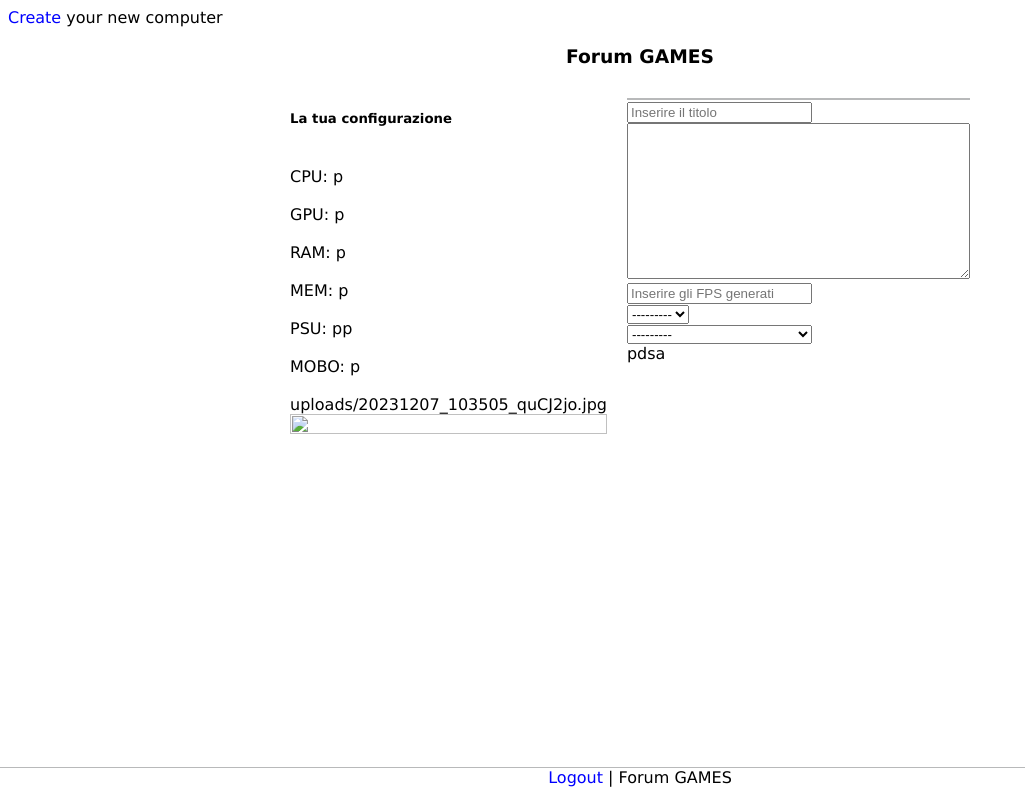
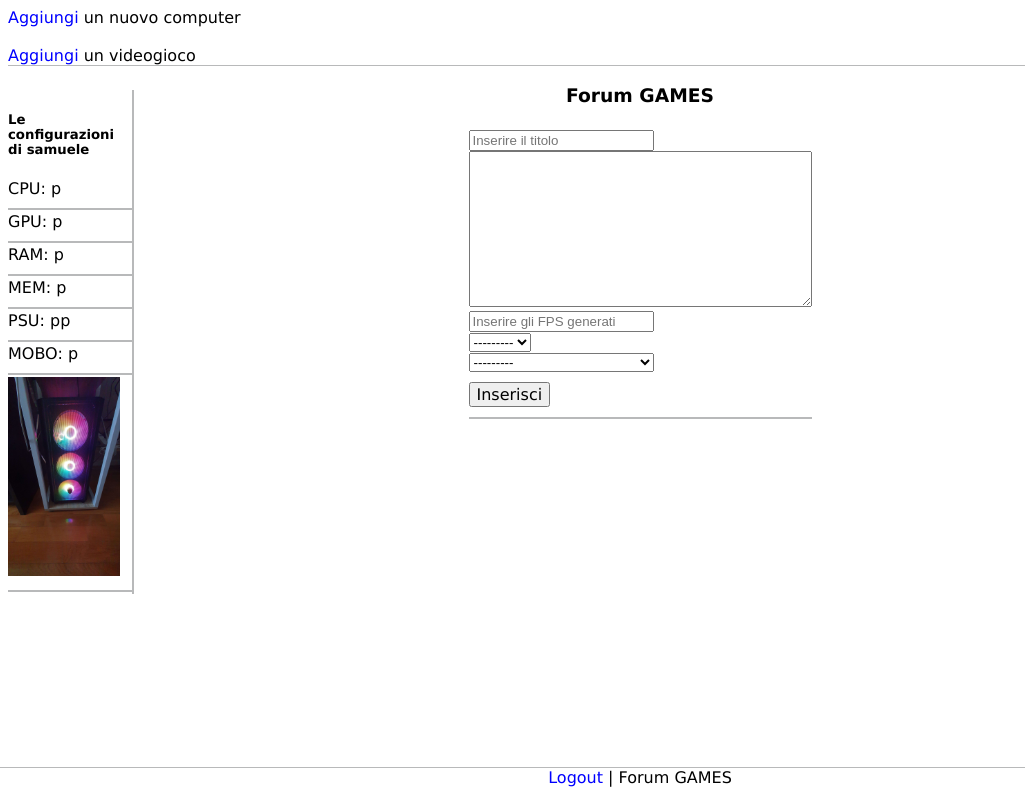
Before and after one commit to FlEtOsAuRoM99/ProjectTechWeb_ForumGames, a Django app: page / in a window 1280 px wide. Shown: the whole page, without its empty margins (0-1025 px from the left). Run offline with Django 4.2, Linux system fonts and the light colour scheme; a user stored in the database is signed in; data comes from the database, SQL or seed files in the repository; data that the repository does not hold is empty.

Commit message:
new template

```diff
--- a/ForumGames/templates/html/ForumGames/Blog.html
+++ b/ForumGames/templates/html/ForumGames/Blog.html
@@ -3,41 +3,70 @@
 {%block newStyleSheet%}
 {%load static%}
 <link rel="stylesheet" href="{% static 'css/ConfigurazioneStyle.css' %}">
-
 {%endblock%}
 
 {%block tuaConfigurazione%}
     {%if user.is_authenticated %}
-        <div class="div-sinistar">
-            <article>
-                <div class="div-contenitore">
-                    <div class="div-configurazione">
+        <div class="div-contenitoreMenu">
+
+            <div class="div-contenitoreMenuInterno">
+                <section>
+                            <div class="div-sinistra">
+
+                                <div class="div-configurazioneSinistra">
                                     <div class="div-log">
-                            <h5> La tua configurazione </h5>
+                                        <h5> Le configurazioni di {{user.username}} </h5>
                                     </div>
 
+                                    <div class="config">
+                                        {%for i in elenco%}
+
+
+                                            {% if i.url == None %}
                                                 <div class="div-log">
-                            {%for i in elenco%}
-                                <br>
-                                <div>
                                                     <span id="subspaninput">{{i}}</span>
                                                 </div>
+                                            {%else%}
+                                                <div class="div-log">
+                                                    <img src="{{i.url}}" width="90%" height="80%"/>
+                                                </div>
+                                            {%endif%}
+                                            <div class="div-separete"></div>
+
                                         {%endfor%}
+
+
+
                                     </div>
-                        <div class="div-log">
-                            <img src="{{ph.url}}" width="100%" height="100%"/>
+
                                 </div>
                             </div>
                         </div>
-            </article>
+                </section>
             </div>
+        </div>
+
     {%endif%}
 {%endblock%}
 
 {%block bodyBlog%}
-    <div class="div-separete"></div>
+    {%if user.is_authenticated %}
+        <article>
+
+            <div class="div-InternalMenu">
+                <div class="div-log">
                     {%csrf_token%}
                     {{form.as_div}}
+                    <div class="div-log">
+                        <button class="buttonLog" type="submit"  href="{%url "Post:Insert"%}">
+                            <div>Inserisci</div>
+                        </button>
+                    </div>
+                </div>
+
+            <div class="div-separete"></div>
+        </article>
+    {%endif%}
 {%endblock%}
 
 
--- a/ForumGames/templates/html/GeneralTemplate.html
+++ b/ForumGames/templates/html/GeneralTemplate.html
@@ -4,6 +4,7 @@
         {%load static%}
         <link rel="stylesheet" href="{% static 'css/GeneralStyling/GeneralStyle.css' %}">
         <link rel="stylesheet" href="{% static 'css/GeneralStyling/GeneralDiv.css' %}">
+
         {%block newStyleSheet%}
         {%endblock%}
         {%block title%}
@@ -11,11 +12,13 @@
     </head>
     <body>
         <header>
+            <div  class="header-addConfigurazione">
                 {%block contentHeader%}
                 {%endblock%}
-
+            </div>
         </header>
 
+        <main>
 
             <div class="div-menu">
                 <h3>
@@ -24,17 +27,17 @@
                         {%endblock%}
                     </a>
                 </h3>
-            <main>
                 <div class="div-global">
+
+
 
                     {%block tuaConfigurazione%}
                     {%endblock%}
-                    <article>
+
+
                     {% block content %}
                     {% endblock %}
-                        pdsa
 
-                    </article>
                     <article>
                         <div class="div-log">
                             <div id="error">
@@ -48,12 +51,8 @@
                         </div>
                     </article>
                 </div>
-
-                <article>
-                </article>
+            </div>
         </main>
-
-        </div>
 
 
         <div class="div-menu-footbar">
--- a/ForumGames/templates/html/HomeTemplate.html
+++ b/ForumGames/templates/html/HomeTemplate.html
@@ -6,9 +6,16 @@
     {%if user.is_authenticated%}
         <div class="div-log">
             <a href="{%url 'Computer:createComputer'%}"class="a-footer">
-                Create
+                Aggiungi
             </a>
-            your new computer
+            un nuovo computer
+        </div>
+        <br>
+        <div class="div-log">
+            <a href="{%url 'Videogame:Libreria'%}"class="a-footer">
+                Aggiungi
+            </a>
+            un videogioco
         </div>
     {%endif%}
 {%endblock%}
```
Also changed, not shown: ForumGames/templates/html/account/FormTemplate.html (+6 -5 lines), ForumGames/templates/html/account/register/videogame/addVideogame.html (added, +42 -0 lines). Lines whose indentation alone changed are shown as unchanged.
